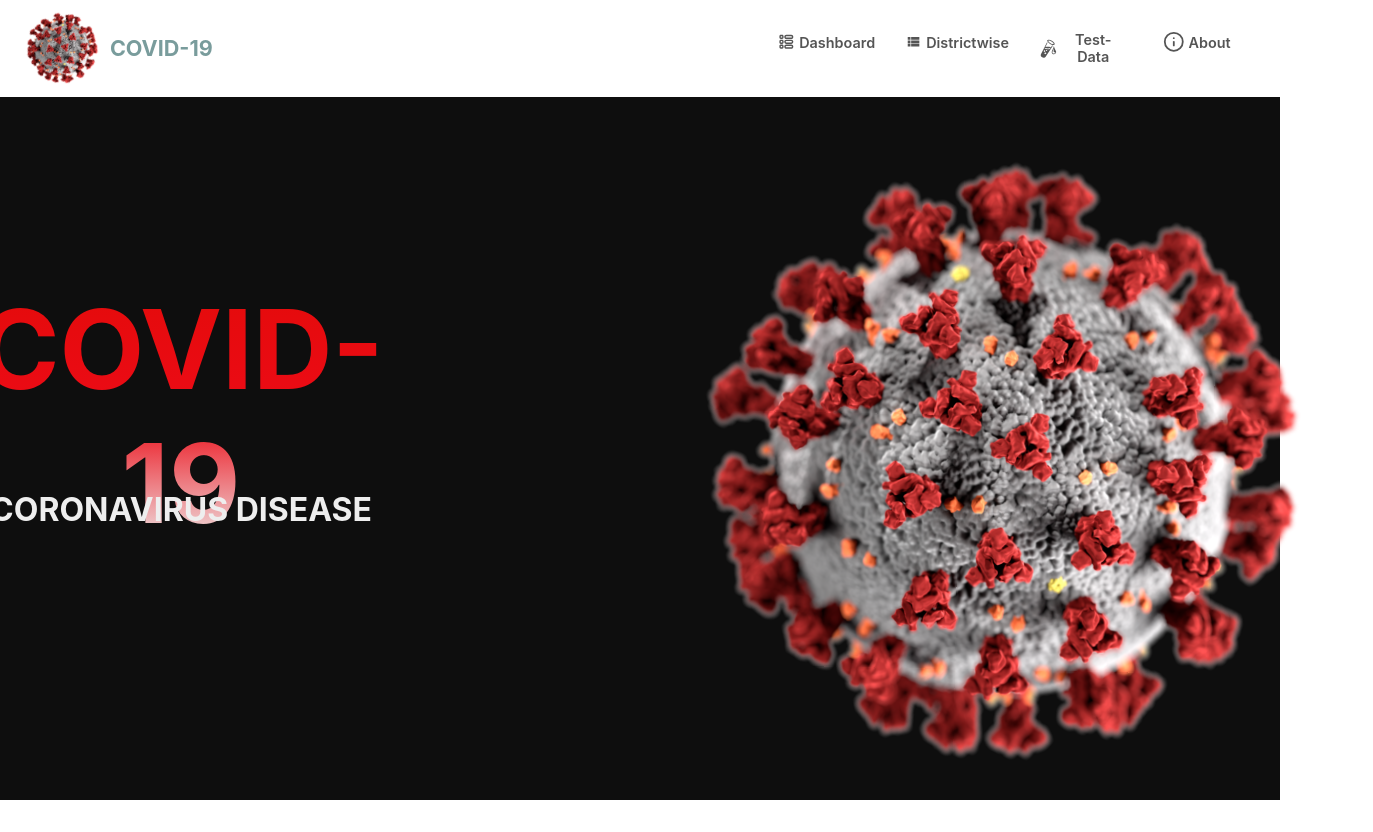
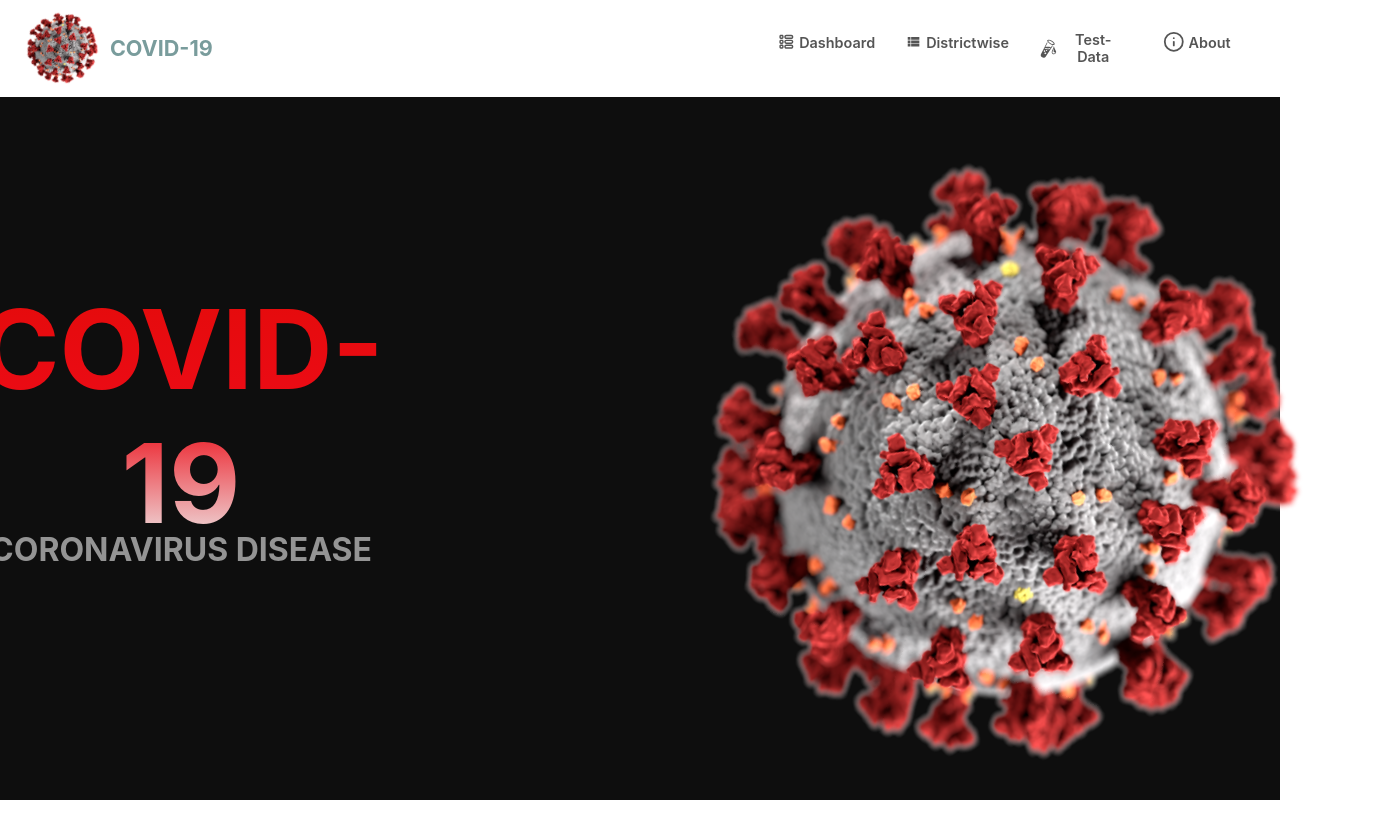
Before and after one commit to Aakash2408/Covid-19-Stats, a React (Create React App) app: page / in a window 1280 px wide. Shown: the whole page, 1373 px wide, since content can reach past the window. Before the commit the page ends 800 px from the top, so only its background shows below. Built offline with nearby package versions, Linux system fonts and the light colour scheme; no server answers.

Commit message:
color change

```diff
--- a/src/Components/about.css
+++ b/src/Components/about.css
@@ -2,7 +2,7 @@
   padding: 2% 5%;
   width: auto;
   /* color: #6d6d6d; */
-  background:linear-gradient(180deg ,rgb(241, 241, 241) 0% , rgb(245, 244, 244) 50% ,white  100% );
+  background:black;
   height:100%;
   display: flex;
   justify-content: space-between;
--- a/src/Components/dashboard.css
+++ b/src/Components/dashboard.css
@@ -15,7 +15,7 @@
   background: #f7f7f5;
   opacity: 0.1;
   transition-duration: 900ms;
-  /*  */
+  animation: animate 1000ms forwards;
 }
 @keyframes animate {
   from {
@@ -153,7 +153,7 @@
 .total-cases-card {
   /* background:url("./Images/Web 1920 – 1.svg") no-repeat;
     background-size: cover; */
-  background: white;
+  background: black;
   width: 100%;
   margin: 0% 1%;
   padding: 2%;
@@ -223,14 +223,11 @@
   padding: 1% 5%;
 }
 .map-state-district-container {
-  /* background-color: indianred; */
-
-  /* background: rgb(241, 244, 245); */
   padding: 0% 1%;
 }
 
 .state-data-card {
-  /* background-color: #f7f4f4; */
+  background-color: #f7f4f4;
   padding: 2%;
   width: auto;
 
@@ -306,7 +303,7 @@
   margin: 1% 2%;
 }
 .state-data-card-container {
-  height: 20em;
+  height: 30em;
 
   display: flex;
   flex-direction: column;
--- a/src/Components/home.css
+++ b/src/Components/home.css
@@ -24,8 +24,8 @@
   margin-left:25%;
 }
 .image{
-  -webkit-animation:  covid 120s ease-in infinite;
-  animation: covid 120s ease-in infinite;
+  -webkit-animation:  covid 30s ease-in infinite;
+  animation: covid 30s ease-in infinite;
   /* margin-right:2%; */
 }
 
@@ -67,8 +67,9 @@ h1{
 h2{
   /* font-weight:400; */
   font-size:xx-large;
-  margin-top:-15%;
+  margin-top:-5%;
   color: #eee;
+  opacity: 0.6;
 }
 p{
   text-decoration: none;
```
